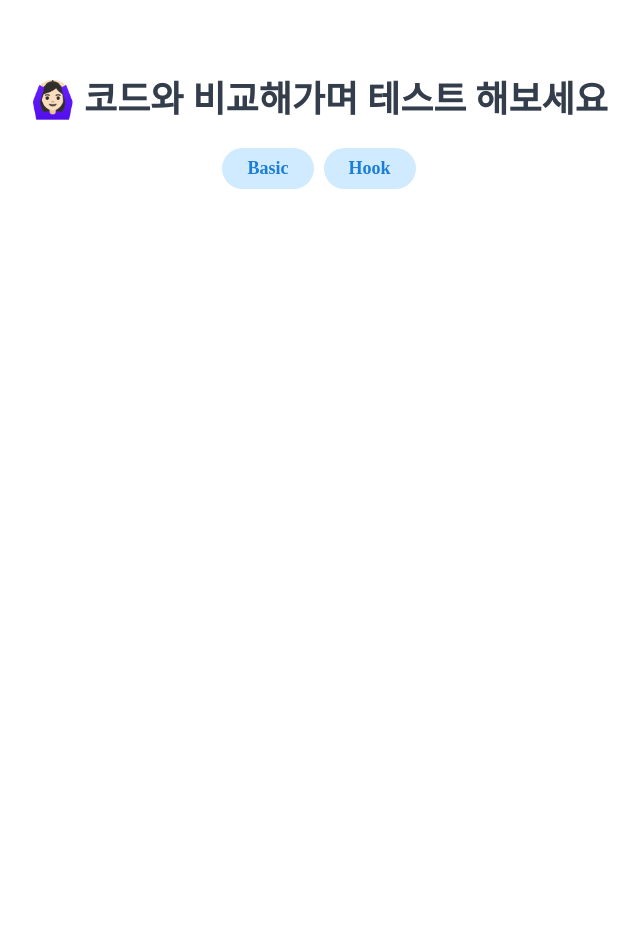
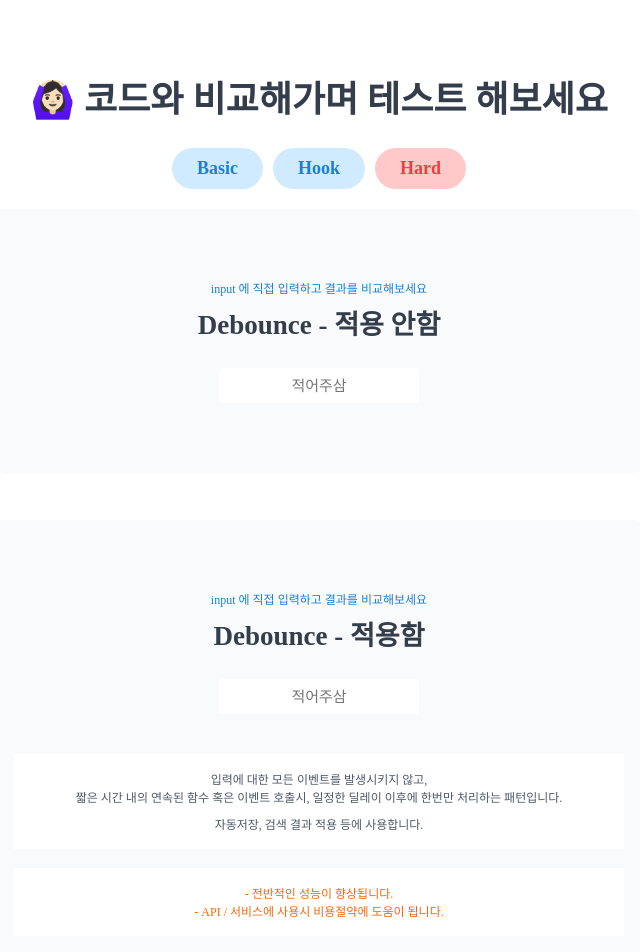
Before and after one commit to mirro97/react-playground, a React (Create React App) app: page /react-playground-result/Hard/debounce in a window 1280 px wide. Shown: the top 952 px of the page, without its empty margins (321-961 px from the left). Before the commit the page ends 800 px from the top, so only its background shows below. Built offline with nearby package versions, Linux system fonts and the light colour scheme; a web font is replaced by a local one.

Commit message:
Debounce 예제 추가, useDebounce Hook 개발

```diff
--- /dev/null
+++ b/src/assets/css/debounce.css
@@ -0,0 +1,7 @@
+.country-wrap {
+  margin-top: 20px;
+}
+
+.country {
+  margin-bottom: 30px;
+}
--- a/src/assets/css/nav-bar.css
+++ b/src/assets/css/nav-bar.css
@@ -22,8 +22,17 @@
   border-radius: 40px;
 }
 
+.nav-bar .hard a {
+  background-color: #ffc9c9;
+  color: #f03e3e;
+}
+
 .nav-bar a:hover {
   background-color: #a5d8ff;
+}
+
+.nav-bar .hard a:hover {
+  background-color: #ffa8a8;
 }
 
 /* sub nav CSS */
--- /dev/null
+++ b/src/component/Countries.js
@@ -0,0 +1,19 @@
+import React from "react";
+import "../assets/css/debounce.css";
+
+export default function Countries(countries) {
+  return (
+    <ul className="country-wrap">
+      {countries?.countries?.map((data) => {
+        return (
+          <li className="country" key={data?.area}>
+            <div>
+              <img src={data?.flags?.png} alt={data?.flags?.alt} />
+            </div>
+            {data?.name?.common} ({data?.translations?.kor?.common})
+          </li>
+        );
+      })}
+    </ul>
+  );
+}
--- a/src/component/NavBar.js
+++ b/src/component/NavBar.js
@@ -11,6 +11,9 @@ export default function NavBar() {
         </li>
         <li>
           <Link to="/react-playground-result/Hooks/useEffectNuseRef">Hook</Link>
+        </li>
+        <li className="hard">
+          <Link to="/react-playground-result/Hard/Debounce">Hard</Link>
         </li>
       </ul>
       {location.pathname.indexOf("Hooks") !== -1 && <SubNav />}
--- /dev/null
+++ b/src/component/NoDebounce.js
@@ -0,0 +1,36 @@
+import { useEffect, useState } from "react";
+import Countries from "./Countries";
+
+export default function NoDebounce() {
+  // debounce 가 적용되지 않은 예제입니다.
+  const [search, setSearch] = useState("");
+  const [results, setResults] = useState(null);
+
+  useEffect(() => {
+    const getCountries = async () => {
+      return await fetch(`https://restcountries.com/v3.1/name/${search}`)
+        .then((res) => {
+          if (!res.ok) {
+            return new Promise.reject("No Result");
+          }
+          return res.json();
+        })
+        .then((list) => {
+          setResults(list);
+        })
+        .catch((err) => console.error(err));
+    };
+
+    if (search) getCountries();
+  }, [search]);
+
+  return (
+    <div>
+      <input
+        onChange={(e) => setSearch(e.target.value)}
+        placeholder="적어주삼"
+      />
+      {search ? <Countries countries={results} /> : ""}
+    </div>
+  );
+}
--- /dev/null
+++ b/src/component/YesDebounce.js
@@ -0,0 +1,39 @@
+import { useEffect, useState } from "react";
+import useDebounce from "../hooks/useDebounce";
+import Countries from "./Countries";
+
+export default function YesDebounce() {
+  // debounce 를 적용시킨 예제입니다.
+  const [search, setSearch] = useState("");
+  const [results, setResults] = useState(null);
+
+  const debounceValue = useDebounce(search);
+
+  useEffect(() => {
+    const getCountries = async () => {
+      return await fetch(`https://restcountries.com/v3.1/name/${debounceValue}`)
+        .then((res) => {
+          if (!res.ok) {
+            return new Promise.reject("No Result");
+          }
+          return res.json();
+        })
+        .then((list) => {
+          setResults(list);
+        })
+        .catch((err) => console.error(err));
+    };
+
+    if (debounceValue) getCountries();
+  }, [debounceValue]);
+
+  return (
+    <div className="input-wrap">
+      <input
+        onChange={(e) => setSearch(e.target.value)}
+        placeholder="적어주삼"
+      />
+      {search ? <Countries countries={results} /> : ""}
+    </div>
+  );
+}
--- /dev/null
+++ b/src/hooks/useDebounce.js
@@ -0,0 +1,17 @@
+import { useEffect, useState } from "react";
+
+function useDebounce(value, delay = 500) {
+  const [debounceVal, setDebounceVal] = useState(value);
+
+  useEffect(() => {
+    const handler = setTimeout(() => {
+      setDebounceVal(value);
+    }, delay);
+    return () => {
+      clearTimeout(handler);
+    };
+  }, [value, delay]);
+  return debounceVal;
+}
+
+export default useDebounce;
--- /dev/null
+++ b/src/pages/Debounce.js
@@ -0,0 +1,43 @@
+import NoDebounce from "../component/NoDebounce";
+import UseDebounce from "../component/YesDebounce";
+
+export default function Debounce() {
+  return (
+    <div>
+      <div className="example-section">
+        <span className="alert-msg">
+          input 에 직접 입력하고 결과를 비교해보세요
+        </span>
+        <h2>Debounce - 적용 안함</h2>
+
+        <NoDebounce />
+      </div>
+
+      <div className="example-section">
+        <span className="alert-msg">
+          input 에 직접 입력하고 결과를 비교해보세요
+        </span>
+        <h2>Debounce - 적용함</h2>
+
+        <UseDebounce />
+
+        <div className="description">
+          <span>
+            입력에 대한 모든 이벤트를 발생시키지 않고, <br />
+            짧은 시간 내의 연속된 함수 혹은 이벤트 호출시, 일정한 딜레이 이후에
+            한번만 처리하는 패턴입니다.
+          </span>
+
+          <span>자동저장, 검색 결과 적용 등에 사용합니다.</span>
+        </div>
+
+        <div className="description">
+          <span className="think">
+            - 전반적인 성능이 향상됩니다. <br /> - API / 서비스에 사용시
+            비용절약에 도움이 됩니다.
+          </span>
+        </div>
+      </div>
+    </div>
+  );
+}
--- a/src/pages/Page.js
+++ b/src/pages/Page.js
@@ -9,6 +9,7 @@ import Basic from "../pages/Basic";
 import UseEffectUseRefPage from "./UseEffectUseRefPage";
 import UseContextPage from "./UseContextPage";
 import UseMemoPage from "./UseMemoPage";
+import Debounce from "./Debounce";
 
 function Page() {
   const { dark } = useContext(ThemeContext);
@@ -34,9 +35,12 @@ function Page() {
         <Route
           path="/react-playground-result/Hooks/useMemo"
           element={<UseMemoPage />}
-        >
-          useMemo
-        </Route>
+        />
+
+        <Route
+          path="/react-playground-result/Hard/debounce"
+          element={<Debounce />}
+        />
       </Routes>
     </div>
   );
```
